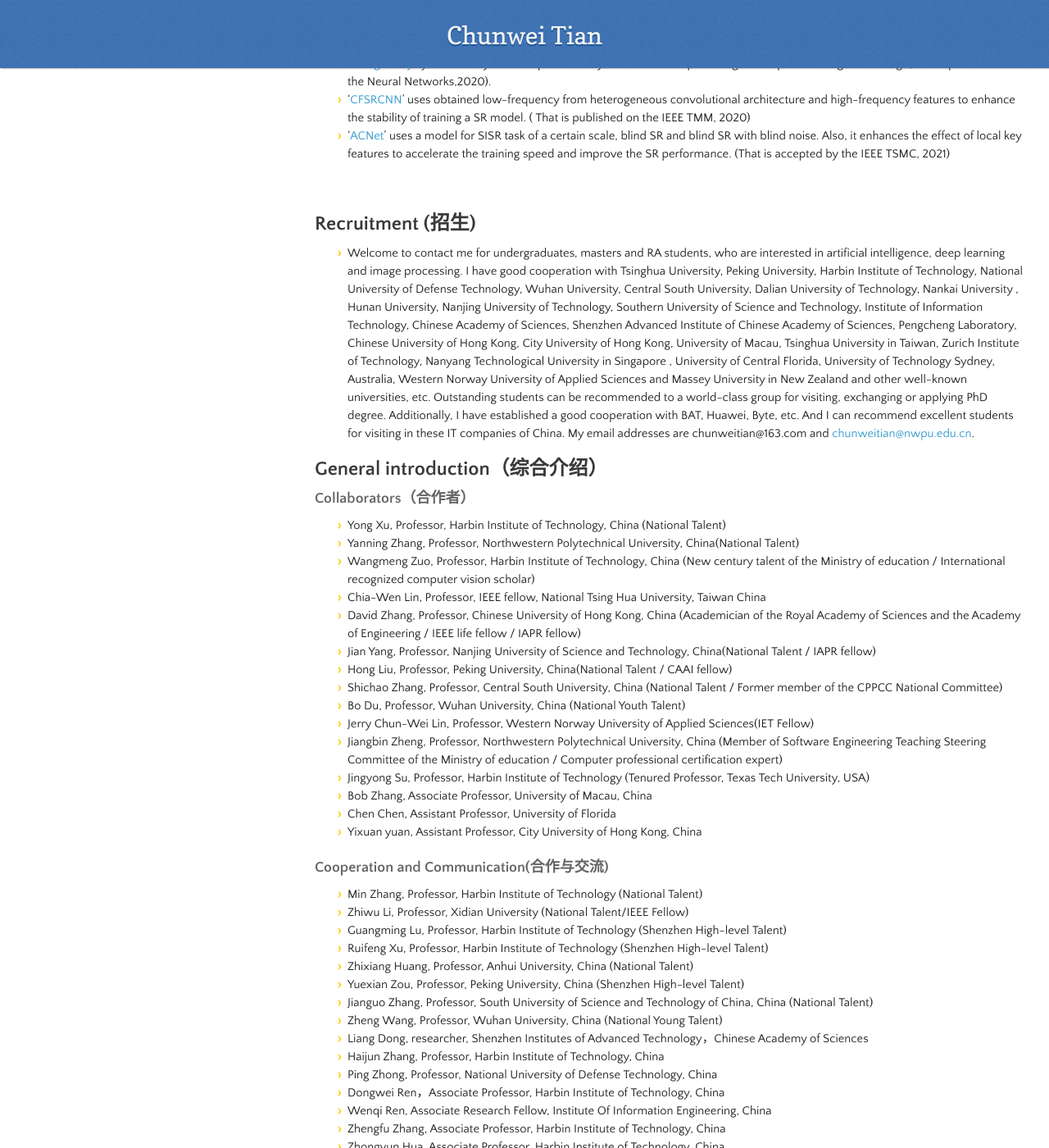
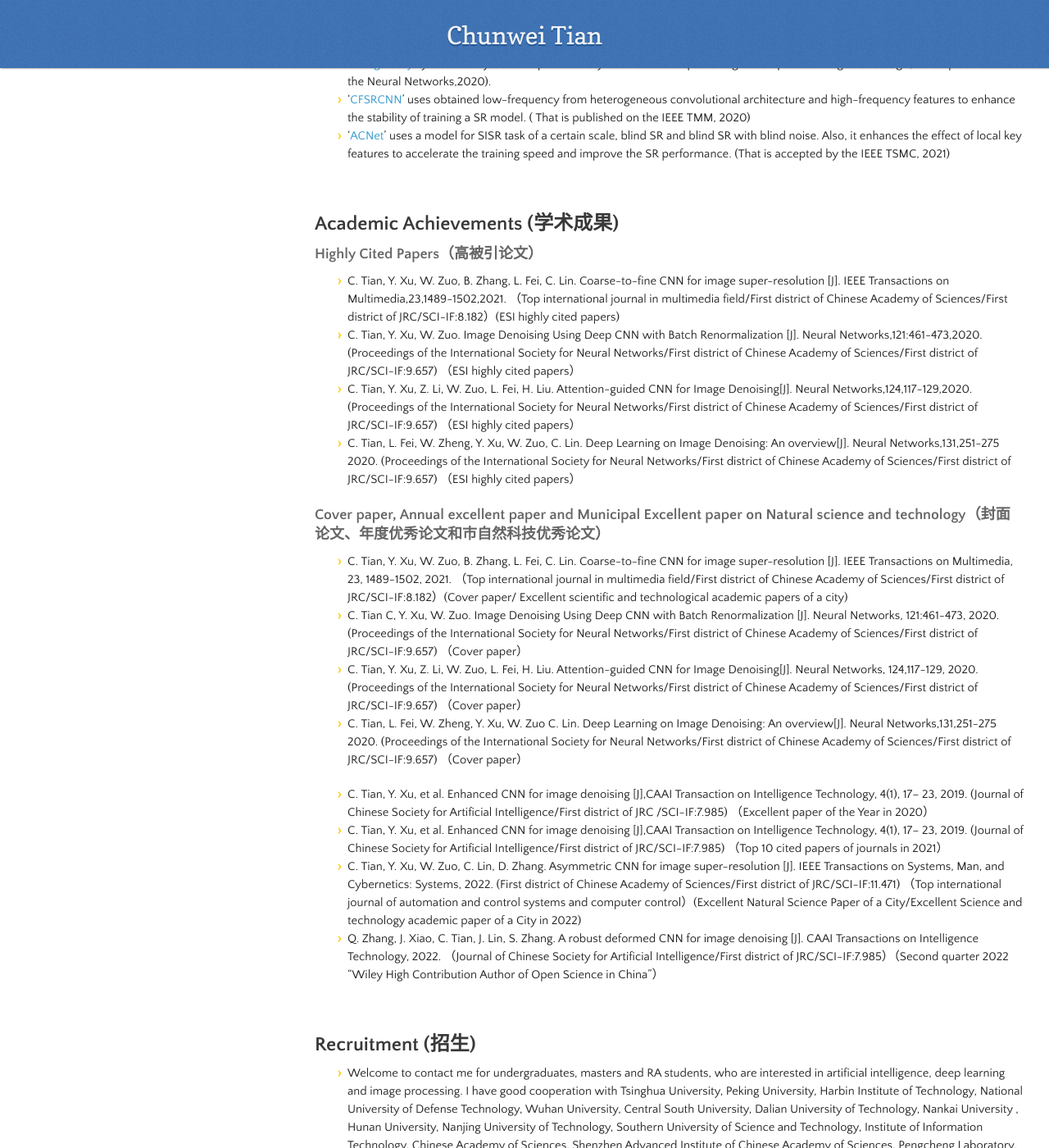
Before and after one commit to hellloxiaotian/hellloxiaotian.github.io, a Jekyll site: the page built from index.md, in a window 1280 px wide and 1400 px high, scrolled down 1203 px. Shown: the whole window at 82% size. Built offline with Jekyll 4.4.1, drawn with Linux system fonts in a browser that asks for light colours; nearby versions of some CDN libraries; our own code applies the rules of GitHub Pages for plain Markdown files; the repository's description, which GitHub fills in, is left out.

Commit message:
Add files via upload

```diff
--- a/index.md
+++ b/index.md
@@ -26,6 +26,35 @@ Major Research Project:  Noise Tolerance Computing and Flexible Low-Level Vision
 - '[ACNet](https://www.google.com/url?q=https%3A%2F%2Farxiv.org%2Fabs%2F2103.13634&sa=D&sntz=1&usg=AFQjCNH1a719RoneuRvLf6NYx5qBcbL5lA)' uses a model for SISR task of a certain scale, blind SR and blind SR with blind noise. Also, it enhances  the effect of local key features to accelerate the training speed and improve the SR performance.   (That is accepted by the IEEE TSMC, 2021)
 
 <br/>
+
+## Academic Achievements (学术成果)
+
+### Highly Cited Papers（高被引论文）
+
+- C. Tian, Y. Xu, W. Zuo, B. Zhang, L. Fei, C. Lin. Coarse-to-fine CNN for image super-resolution [J]. IEEE Transactions on Multimedia,23,1489-1502,2021. （Top international journal in multimedia field/First district of Chinese Academy of Sciences/First district of JRC/SCI-IF:8.182）(ESI highly cited papers)
+- C. Tian, Y. Xu, W. Zuo. Image Denoising Using Deep CNN with Batch Renormalization [J]. Neural Networks,121:461-473,2020.(Proceedings of the International Society for Neural Networks/First district of Chinese Academy of Sciences/First district of JRC/SCI-IF:9.657) （ESI highly cited papers）
+- C. Tian, Y. Xu, Z. Li, W. Zuo, L. Fei, H. Liu. Attention-guided CNN for Image Denoising[J]. Neural Networks,124,117-129,2020. (Proceedings of the International Society for Neural Networks/First district of Chinese Academy of Sciences/First district of JRC/SCI-IF:9.657) （ESI highly cited papers）
+- C. Tian, L. Fei, W. Zheng, Y. Xu,  W. Zuo, C. Lin. Deep Learning on Image Denoising: An overview[J]. Neural Networks,131,251-275 2020. (Proceedings of the International Society for Neural Networks/First district of Chinese Academy of Sciences/First district of JRC/SCI-IF:9.657) （ESI highly cited papers）
+
+
+### Cover paper, Annual excellent paper and Municipal Excellent paper on Natural science and technology（封面论文、年度优秀论文和市自然科技优秀论文）
+
+- C. Tian, Y. Xu, W.  Zuo, B. Zhang, L. Fei, C.  Lin. Coarse-to-fine CNN for image super-resolution [J]. IEEE Transactions on Multimedia,  23, 1489-1502, 2021. （Top international journal in multimedia field/First district of Chinese Academy of Sciences/First district of JRC/SCI-IF:8.182）(Cover paper/ Excellent scientific and technological academic papers of a city)
+- C. Tian C, Y. Xu, W. Zuo. Image Denoising Using Deep CNN with Batch Renormalization [J]. Neural Networks, 121:461-473, 2020. (Proceedings of the International Society for Neural Networks/First district of Chinese Academy of Sciences/First district of JRC/SCI-IF:9.657) （Cover paper）
+- C. Tian, Y. Xu, Z. Li, W. Zuo, L. Fei, H. Liu. Attention-guided CNN for Image Denoising[J]. Neural Networks, 124,117-129, 2020.  (Proceedings of the International Society for Neural Networks/First district of Chinese Academy of Sciences/First district of JRC/SCI-IF:9.657) （Cover paper）
+- C. Tian, L. Fei, W. Zheng, Y. Xu,  W. Zuo C. Lin. Deep Learning on Image Denoising: An overview[J]. Neural Networks,131,251-275 2020.  (Proceedings of the International Society for Neural Networks/First district of Chinese Academy of Sciences/First district of JRC/SCI-IF:9.657) （Cover paper）
+
+- C. Tian, Y. Xu, et al. Enhanced CNN for image denoising [J],CAAI Transaction on Intelligence Technology, 4(1), 17– 23, 2019. (Journal of Chinese Society for Artificial Intelligence/First district of JRC /SCI-IF:7.985) （Excellent paper of the Year in 2020）
+- C. Tian, Y. Xu, et al. Enhanced CNN for image denoising [J],CAAI Transaction on Intelligence Technology, 4(1), 17– 23, 2019. (Journal of Chinese Society for Artificial Intelligence/First district of JRC/SCI-IF:7.985) （Top 10 cited papers of journals in 2021）
+- C. Tian, Y. Xu, W. Zuo, C. Lin, D. Zhang.  Asymmetric CNN for image super-resolution [J]. IEEE Transactions on Systems, Man, and Cybernetics: Systems, 2022. (First district of Chinese Academy of Sciences/First district of JRC/SCI-IF:11.471) （Top international journal of automation and control systems and computer control）(Excellent Natural Science Paper of a City/Excellent Science and technology academic paper of a City in 2022)
+- Q. Zhang, J. Xiao, C. Tian, J. Lin, S. Zhang. A robust deformed CNN for image denoising [J]. CAAI Transactions on Intelligence Technology, 2022. （Journal of Chinese Society for Artificial Intelligence/First district of JRC/SCI-IF:7.985）（Second quarter 2022 "Wiley High Contribution Author of Open Science in China"）
+
+
+
+
+
+<br/>
+
 
 ## Recruitment (招生)
 - Welcome to contact me for undergraduates, masters and RA students, who are interested in artificial intelligence, deep learning and image processing. I have good cooperation with Tsinghua University, Peking University, Harbin Institute of Technology, National University of Defense Technology, Wuhan University, Central South University, Dalian University of Technology, Nankai University , Hunan University, Nanjing University of Technology, Southern University of Science and Technology, Institute of Information Technology, Chinese Academy of Sciences, Shenzhen Advanced Institute of Chinese Academy of Sciences, Pengcheng Laboratory, Chinese University of Hong Kong, City University of Hong Kong, University of Macau, Tsinghua University in Taiwan, Zurich Institute of Technology, Nanyang Technological University in Singapore , University of Central Florida, University of Technology Sydney, Australia, Western Norway University of Applied Sciences and Massey University in New Zealand and other well-known universities, etc. Outstanding students can be recommended to a world-class group for visiting, exchanging or applying PhD degree. Additionally, I have established a good cooperation with BAT, Huawei, Byte, etc. And I can recommend excellent students for visiting in these IT companies of China. My email addresses are chunweitian@163.com and [chunweitian@nwpu.edu.cn](mailto:chunweitian@nwpu.edu.cn).
```
